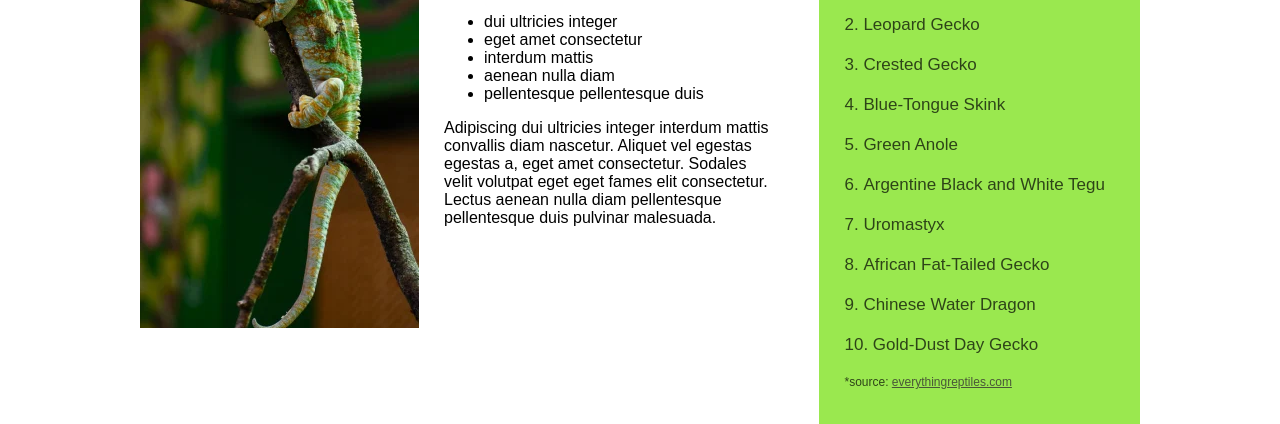
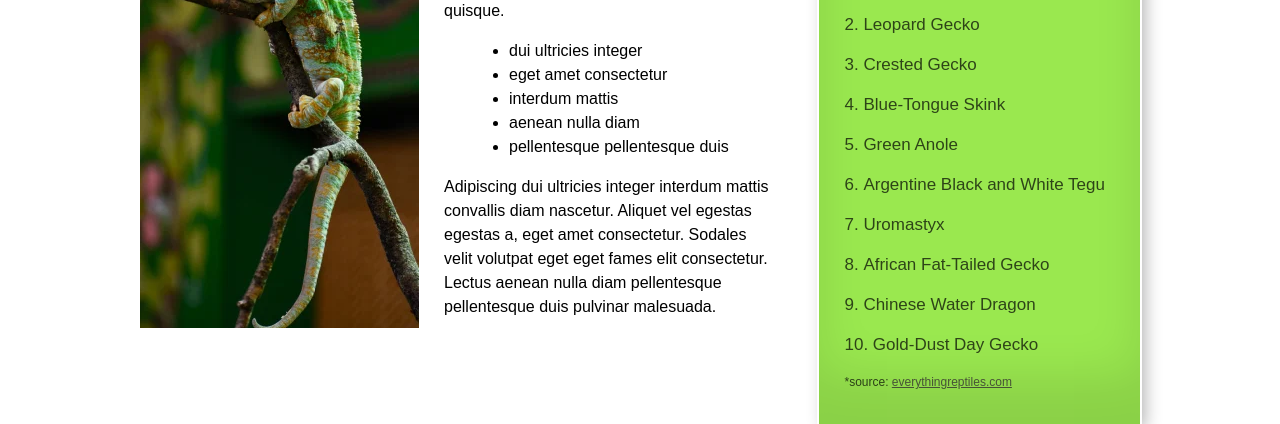
Before and after one commit to chriskodehub/SC-1_html-css-basics, a plain HTML site: page index.html in a window 1280 px wide. Shown: the part 465-889 px from the top of the page. Drawn offline with Linux system fonts and the light colour scheme.

Commit message:
Update shadow right menu, create README.md

```diff
--- a/css/style.css
+++ b/css/style.css
@@ -76,12 +76,16 @@ a:hover {
     width: 30%;
     background: #9ae84f;
     padding: 15px;
+    box-shadow: inset 0 -3em 3em rgba(0, 0, 0, 0.1),
+        0 0 0 2px rgb(255, 255, 255), 0.3em 0.3em 1em rgba(0, 0, 0, 0.3);
 }
 
 .source {
     font-size: 12px;
 }
 
-.col-right {
+.col-right *{
     margin-left: 25px;
+    line-height: 150%;
+    margin-top: 0;
 }
--- a/index.html
+++ b/index.html
@@ -1,7 +1,8 @@
 <!DOCTYPE html>
-<html>
+<html lang="en">
 
 <head>
+    <meta charset="UTF-8">
     <title>All about lizards</title>
     <link href="css/style.css" rel="stylesheet">
 </head>
```
Also changed, not shown: img/demo.png (added), 1 other file.
